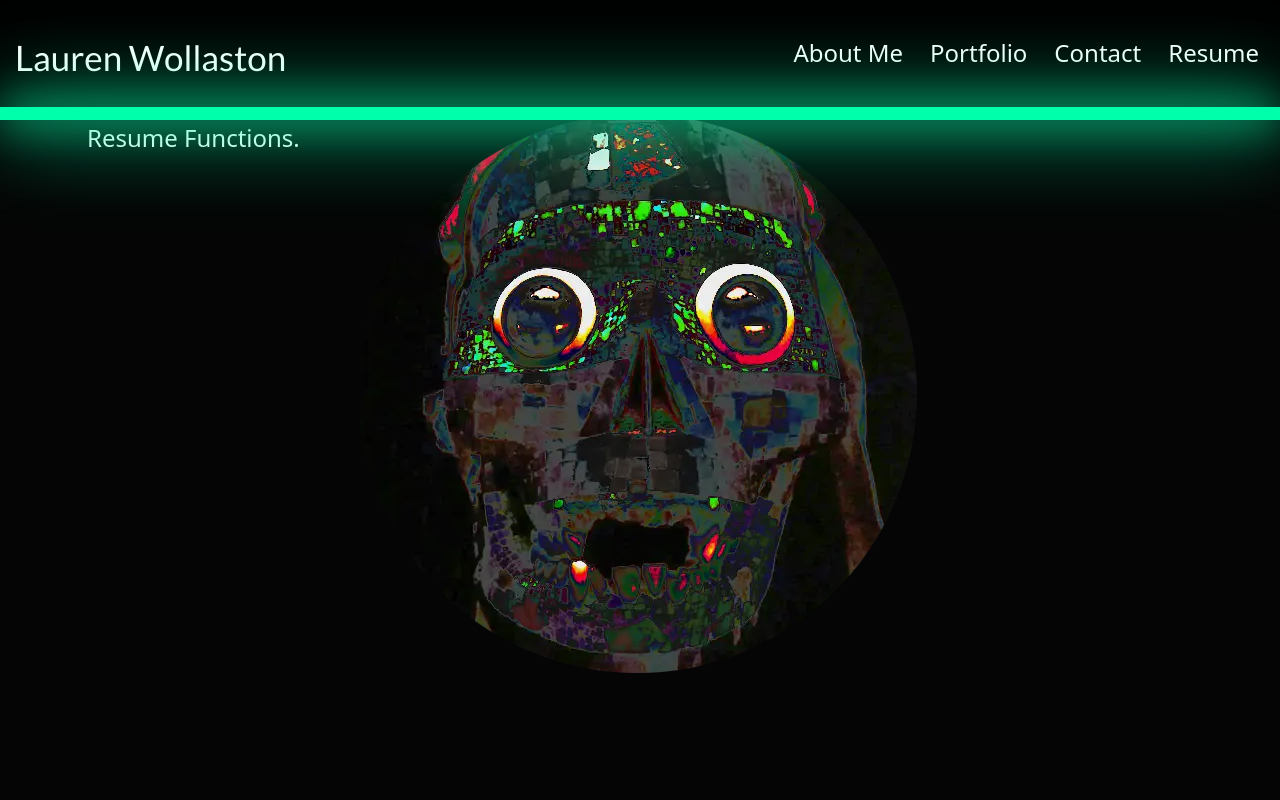
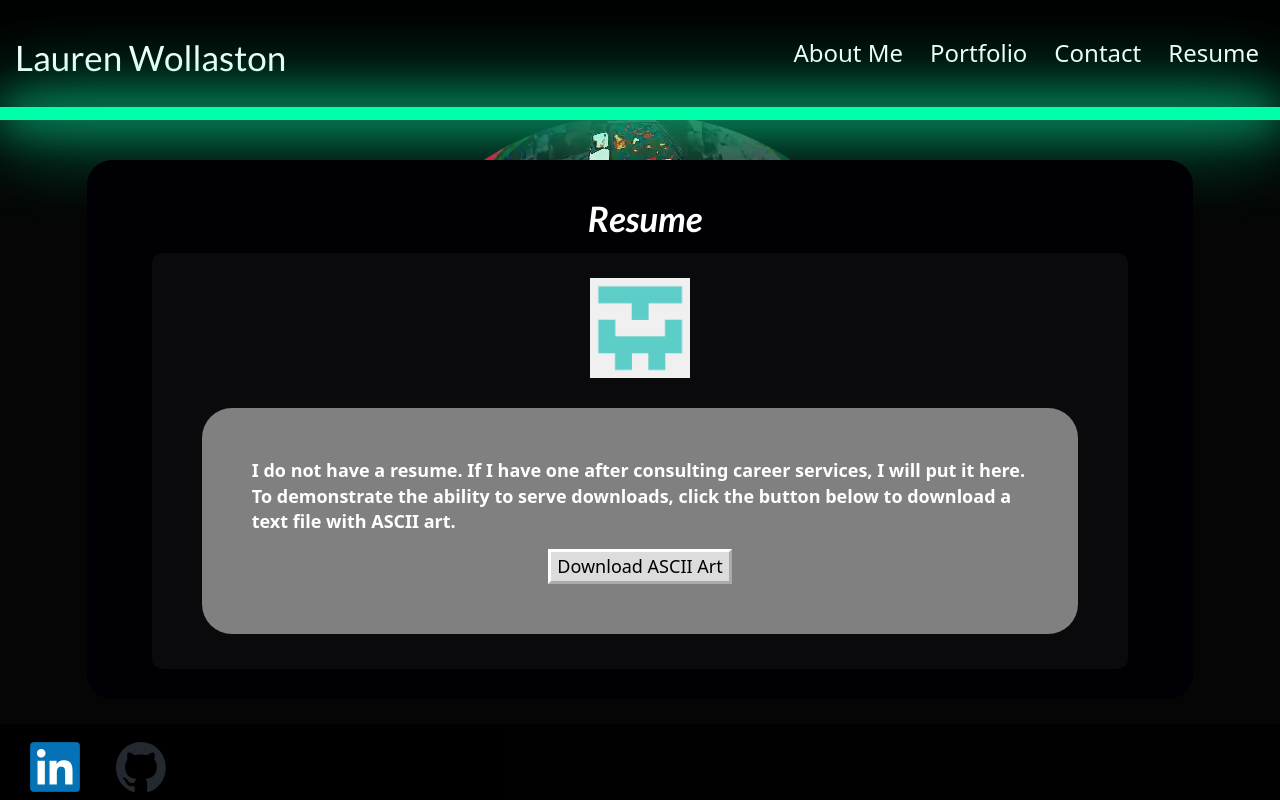
Before and after one commit to LaurenWollaston/Portfolio_react, a React (Create React App) app: page / in a window 1280 px wide. Both pictures are taken after a click on the button "Resume". Built offline with nearby package versions, Linux system fonts and the light colour scheme; the HTML template or start-up script is replaced by a standard one.

Commit message:
added and finished contact form. Added and finished resume. Added and finished footer.

```diff
--- a/src/App.js
+++ b/src/App.js
@@ -1,5 +1,5 @@
 import React, { useState, useEffect } from 'react';
-import { Header, Navbar, About, Contact, Portfolio, Resume } from './components';
+import { Header, Navbar, About, Contact, Portfolio, Resume, Footer } from './components';
 import './layouts/overstyle.css';
 
 function App() {
@@ -42,6 +42,8 @@ function App() {
       <div className="ui container">
         {renderPageComponent()}
       </div>
+      <Footer />
+
     </div>
   );
 }
--- /dev/null
+++ b/src/components/Footer.js
@@ -0,0 +1,18 @@
+import React from 'react';
+
+const Footer = ({}) => {
+  return (
+    <div style={{ backgroundColor: 'rgb(0 0 0 / 82%)', padding: '20px', textAlign: 'left',position:'fixed',bottom:'0',width:'100%',marginBottom:'0',paddingBottom:'1vh',paddingTop:'1vh' }}>
+      <div>
+        <a href="https://www.linkedin.com/in/lauren-wollaston-07a6ab279/" target="_blank" className='footerLink' rel="noopener noreferrer">
+          <img src="./linkedin.webp" alt="LinkedIn" style={{ width: '50px', height: '50px', margin: '10px', marginBottom:'0px',marginRight:'2vw' }} />
+        </a>
+        <a href="https://github.com/LaurenWollaston/" target="_blank" className='footerLink' rel="noopener noreferrer">
+          <img src="./github-mark.svg" alt="Github" style={{ width: '50px', height: '50px', margin: '10px', marginBottom:'0px',marginRight:'2vw' }} />
+        </a>
+      </div>
+    </div>
+  );
+};
+
+export default Footer;
--- a/src/components/index.js
+++ b/src/components/index.js
@@ -4,3 +4,4 @@ export { default as Header } from './Header';
 export { default as Navbar } from './Navbar';
 export { default as Portfolio } from './pages/Portfolio';
 export { default as Resume } from './pages/Resume';
+export { default as Footer } from './Footer';
--- a/src/components/pages/Resume.js
+++ b/src/components/pages/Resume.js
@@ -1,11 +1,34 @@
 import React from 'react';
+import Card from '../Card';
 
 const Resume = () => {
-    return (
-      <div className="Resume">
-        Resume Functions.
-      </div>
-    );
-  }
+  const handleDownloadClick = () => {
+    // Replace './flower.txt' with the actual URL of the file you want to serve for download
+    const fileURL = './flower.txt';
+    const link = document.createElement('a');
+    link.href = fileURL;
+    link.setAttribute('download', 'flower.txt');
+    document.body.appendChild(link);
+    link.click();
+    document.body.removeChild(link);
+  };
 
-  export default Resume;
+  return (
+    <Card
+      header="Resume"
+      imageref="./123914408.webp"
+      cardBody={
+        <>
+          <p>
+            I do not have a resume. If I have one after consulting career services, I will put it here.
+            To demonstrate the ability to serve downloads, click the button below to download a text file with ASCII art.
+          </p><div style={{display:'flex',flexDirection:'row',width:'100%',justifyContent:'center'}}>
+            <button onClick={handleDownloadClick} style={{border:'3px outset white',backgroundColor:'gainsboro',color:'black'}}>Download ASCII Art</button>
+          </div>
+        </>
+      }
+    />
+  );
+};
+
+export default Resume;
--- a/src/layouts/overstyle.css
+++ b/src/layouts/overstyle.css
@@ -2,3 +2,9 @@ body{
     color: white;
     font-size: 24px;
 }
+input{
+    margin-top: 2%;
+}
+textarea{
+    margin-top: 2%;
+}
```
Also changed, not shown: public/flower.txt (added), public/linkedin.webp (added).
